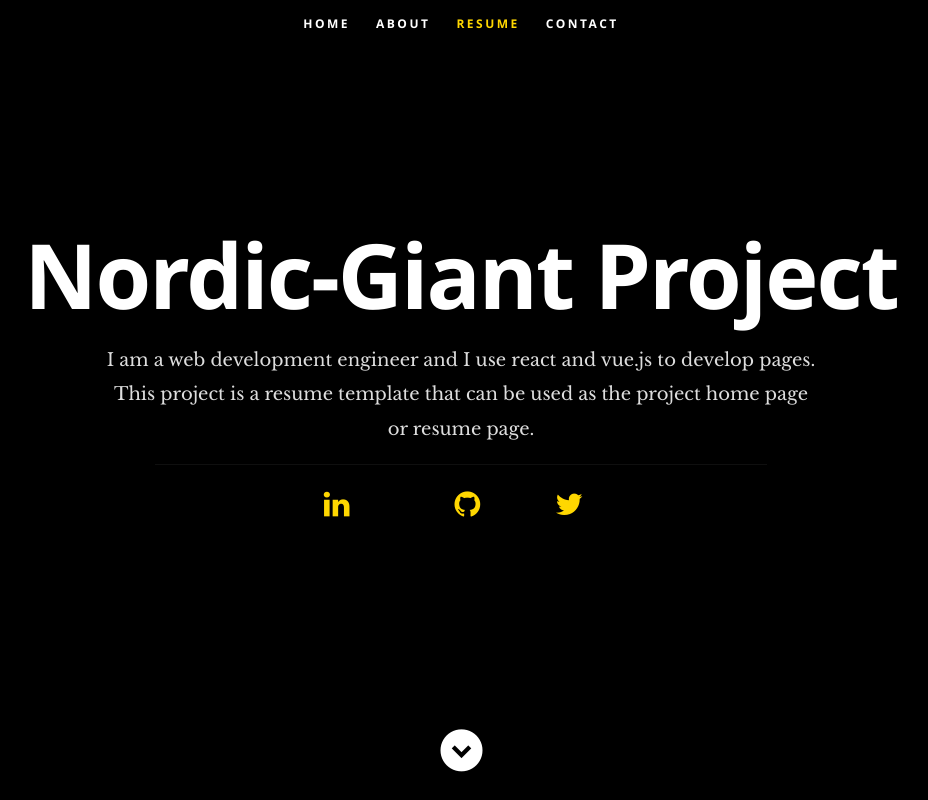
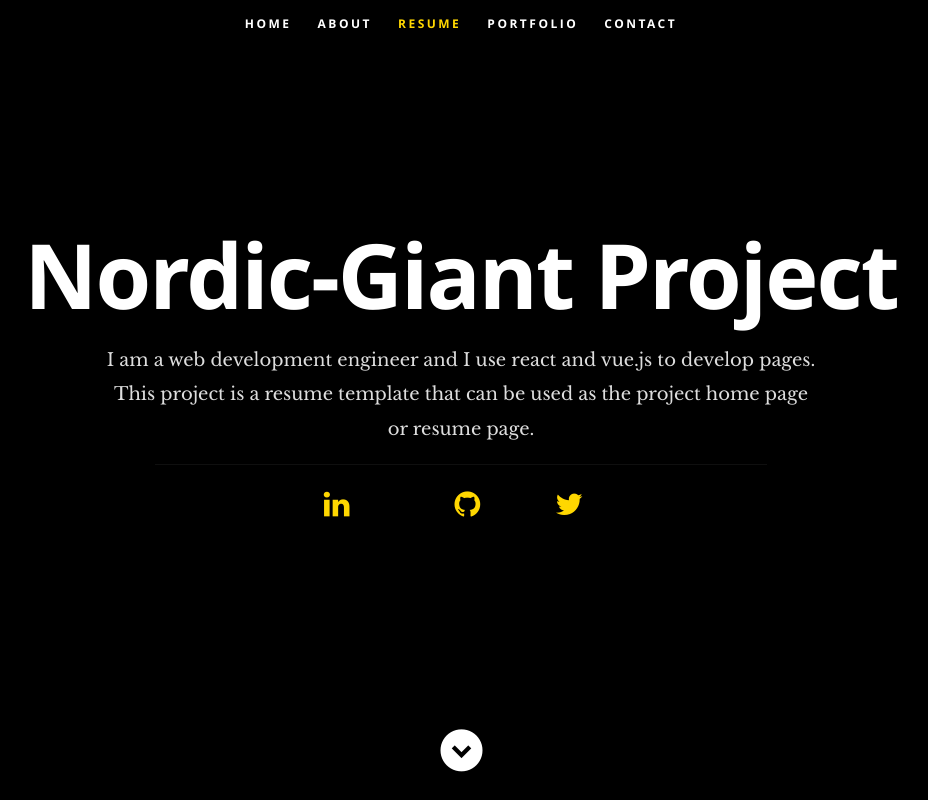
Before and after one commit to barojin/react-resume, a React (Create React App) app: page / in a window 1280 px wide. Shown: the top 800 px of the page, without its empty margins (179-1107 px from the left). Built offline with nearby package versions, Linux system fonts and the light colour scheme.

Commit message:
added portfolio section on nav and App.js

```diff
--- a/src/App.js
+++ b/src/App.js
@@ -46,7 +46,7 @@ class App extends Component {
         <Header data={this.state.resumeData.main} />
         <About data={this.state.resumeData.main} />
         <Resume data={this.state.resumeData.resume} />
-
+        <Portfolio data={this.state.resumeData.portfolio} />
         <Contact data={this.state.resumeData.main} />
         <Footer data={this.state.resumeData.main} />
       </div>
--- a/src/Components/Header.js
+++ b/src/Components/Header.js
@@ -36,6 +36,12 @@ class Header extends Component {
             <li>
               <a className="smoothscroll" href="#resume">
                 Resume
+              </a>
+            </li>
+
+            <li>
+              <a className="smoothscroll" href="#portfolio">
+                Portfolio
               </a>
             </li>
 
```
